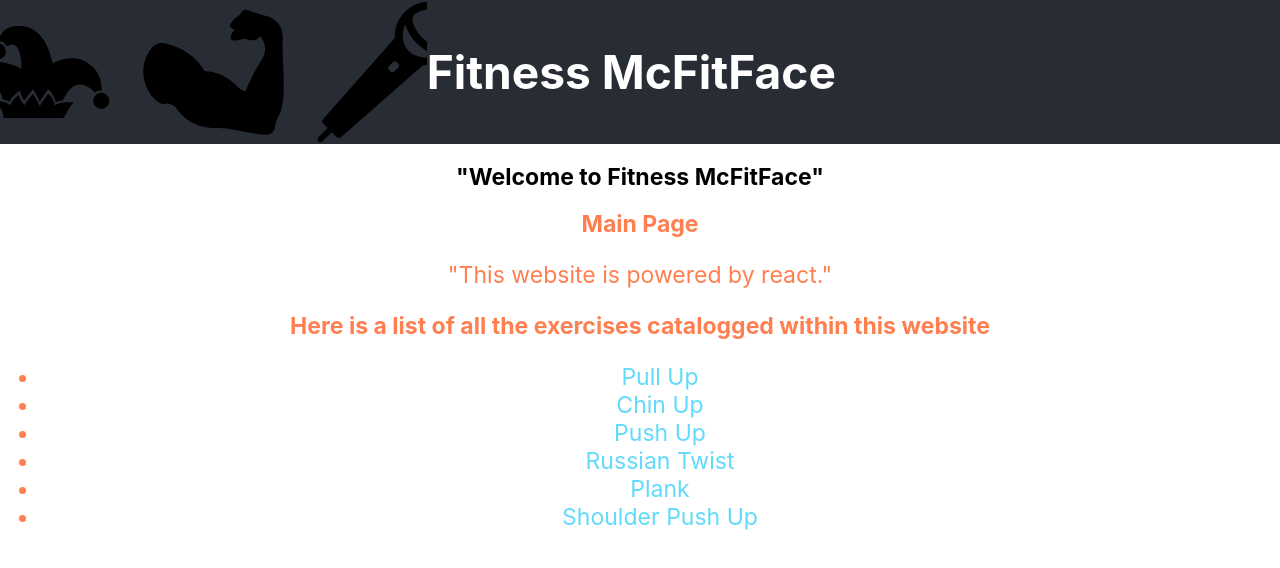
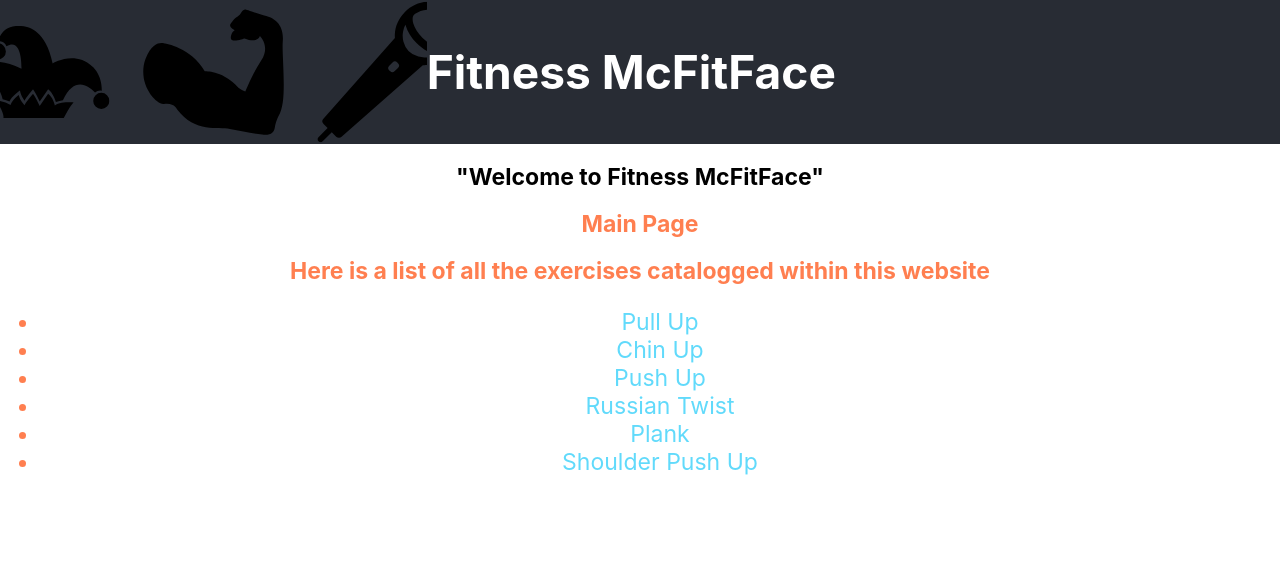
Before and after one commit to bruhulance/fitness-mcfitface, a React (Create React App) app: page / in a window 1280 px wide. Shown: the top 568 px of the page. Built offline with nearby package versions, Linux system fonts and the light colour scheme.

Commit message:
Removed the powered by react <p>

```diff
--- a/src/mainPageComponent/mainpage.jsx
+++ b/src/mainPageComponent/mainpage.jsx
@@ -22,7 +22,6 @@ export function MainPage() {
       <h1>"Welcome to Fitness McFitFace"</h1>
       <div className="exerciseInner">
         <h1>Main Page</h1>
-        <p>"This website is powered by react."</p>
         <h2>
           Here is a list of all the exercises catalogged within this website
         </h2>
```
